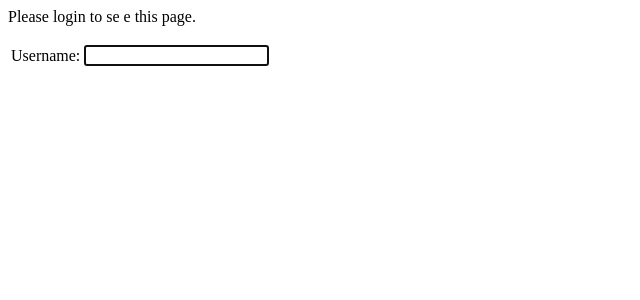
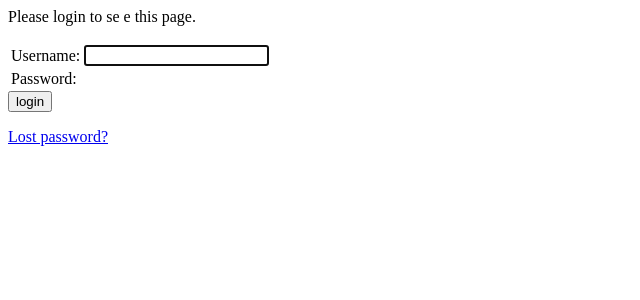
Before and after one commit to AmarUstavdic/Django-Python---Systems-III, a Django app: a page that uses templates/registration/login.html in a window 1280 px wide. Shown: the top 300 px of the page, without its empty margins (0-640 px from the left). Run offline with Django 4.2, Linux system fonts and the light colour scheme.

Commit message:
Prepisan celoten login.html na vajah

```diff
--- a/templates/registration/login.html
+++ b/templates/registration/login.html
@@ -21,10 +21,13 @@
                 <td>{{ form.username }}</td>
             </tr>
             <tr>
-                <td>{{ from.password.label_tag }}</td>
+                <td>{{ form.password.label_tag }}</td>
                 <td>{{ from.password }}</td>
             </tr>
         </table>
+        <input type="submit" value="login">
+        <input type="hidden" name="next" value="{{ next }}">
     </form>
+    <p><a href="{% url 'password_reset' %}">Lost password?</a></p>
 
 {% endblock content%}
```
